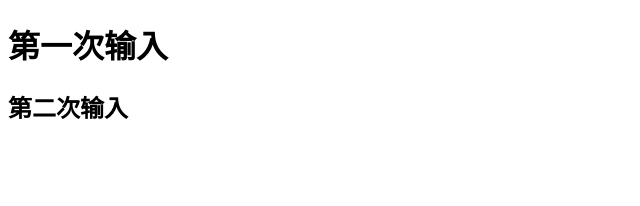
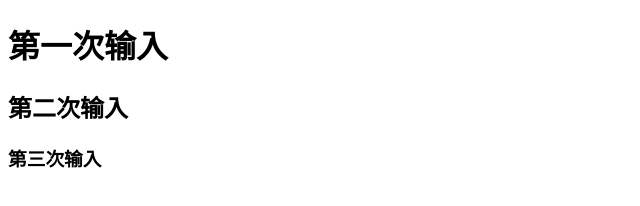
Before and after one commit to lmy0813/142stu, a plain HTML site: page index.html in a window 1280 px wide. Shown: the whole page, without its empty margins (0-640 px from the left). Drawn offline with Linux system fonts and the light colour scheme.

Commit message:
'第三次保存'

```diff
--- a/index.html
+++ b/index.html
@@ -11,6 +11,7 @@
 <body>
     <h1>第一次输入</h1>
     <h2>第二次输入</h2>
+    <h3>第三次输入</h3>
 </body>
 
 </html>
```
